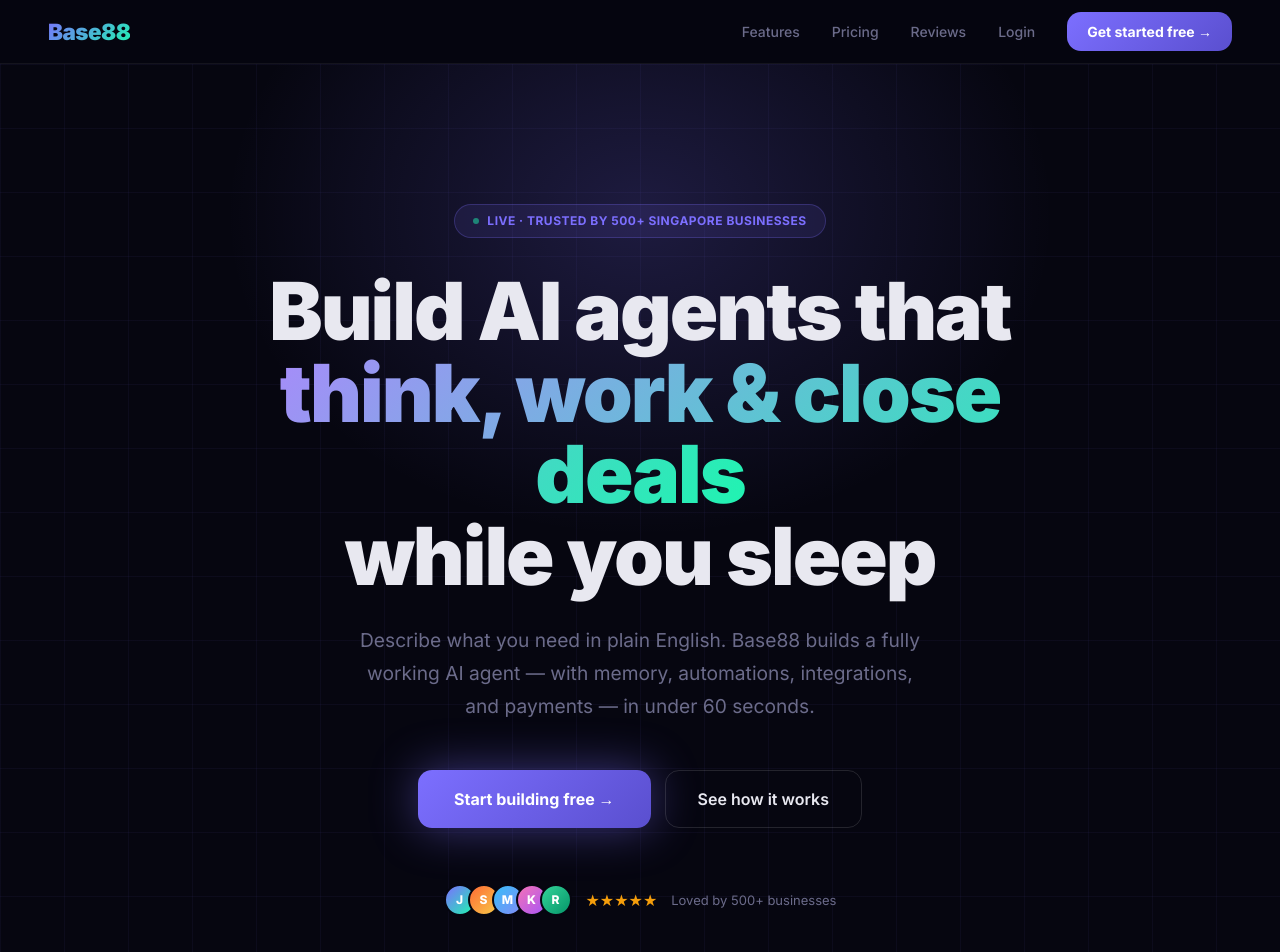
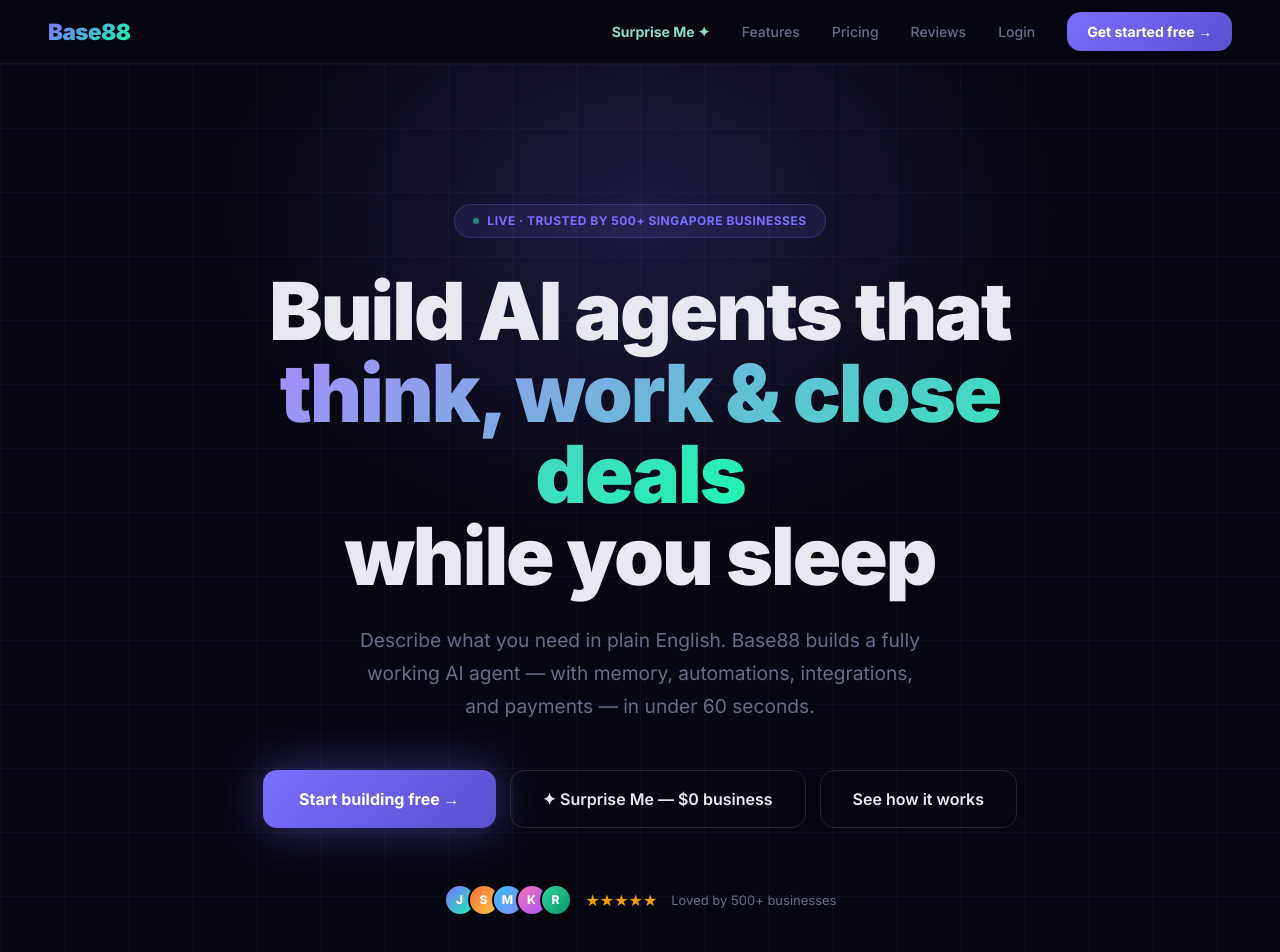
Before and after one commit to madejustforyou/base88, a Next.js app: page / in a window 1280 px wide. Shown: the top 952 px of the page. Built offline with nearby package versions, Linux system fonts and the light colour scheme.

Commit message:
feat: surface Surprise Me business generator in homepage navigation

```diff
--- a/src/app/page.tsx
+++ b/src/app/page.tsx
@@ -37,6 +37,7 @@ export default function Home() {
       <nav style={{position:'sticky',top:0,zIndex:100,background:'rgba(6,6,16,0.85)',backdropFilter:'blur(16px)',borderBottom:'1px solid rgba(255,255,255,0.06)',padding:'0 48px',height:64,display:'flex',alignItems:'center',justifyContent:'space-between'}}>
         <div style={{fontWeight:900,fontSize:'1.4rem',letterSpacing:'-0.5px',background:'linear-gradient(135deg,#7c6fff,#1ef5b0)',WebkitBackgroundClip:'text',WebkitTextFillColor:'transparent'}}>Base88</div>
         <div className="nav-links" style={{display:'flex',alignItems:'center',gap:32}}>
+          <Link href="/surprise-me" style={{color:'#8ddcc6',fontSize:14,fontWeight:700,textDecoration:'none'}}>Surprise Me ✦</Link>
           <a href="#features" style={{color:'#6b6b8a',fontSize:14,fontWeight:500,textDecoration:'none'}}>Features</a>
           <a href="#pricing" style={{color:'#6b6b8a',fontSize:14,fontWeight:500,textDecoration:'none'}}>Pricing</a>
           <a href="#testimonials" style={{color:'#6b6b8a',fontSize:14,fontWeight:500,textDecoration:'none'}}>Reviews</a>
@@ -66,6 +67,7 @@ export default function Home() {
             <Link href="/auth/signup" className="btn-primary" style={{padding:'16px 36px',fontSize:'1rem',boxShadow:'0 0 48px rgba(124,111,255,0.45)'}}>
               Start building free →
             </Link>
+            <Link href="/surprise-me" className="btn-ghost" style={{padding:'16px 32px',fontSize:'1rem'}}>✦ Surprise Me — $0 business</Link>
             <a href="#features" className="btn-ghost" style={{padding:'16px 32px',fontSize:'1rem'}}>
               See how it works
             </a>
```
